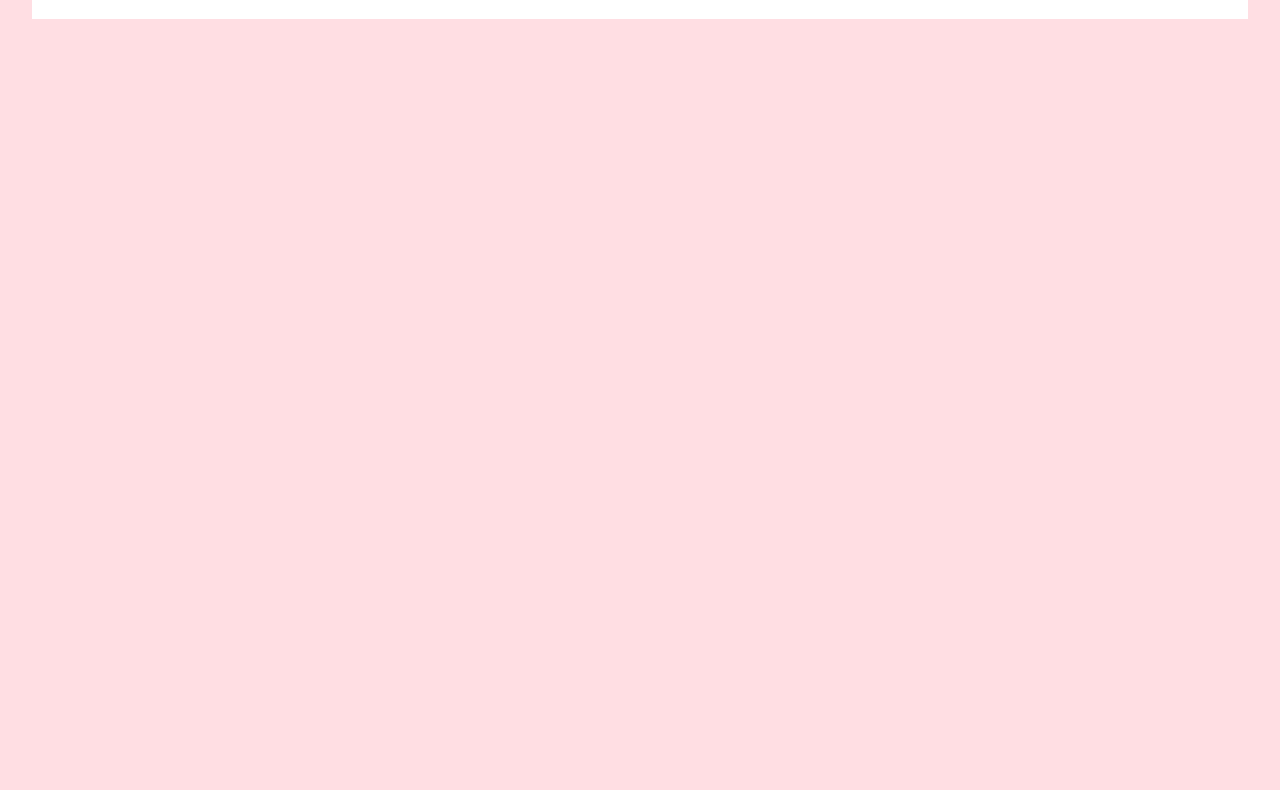
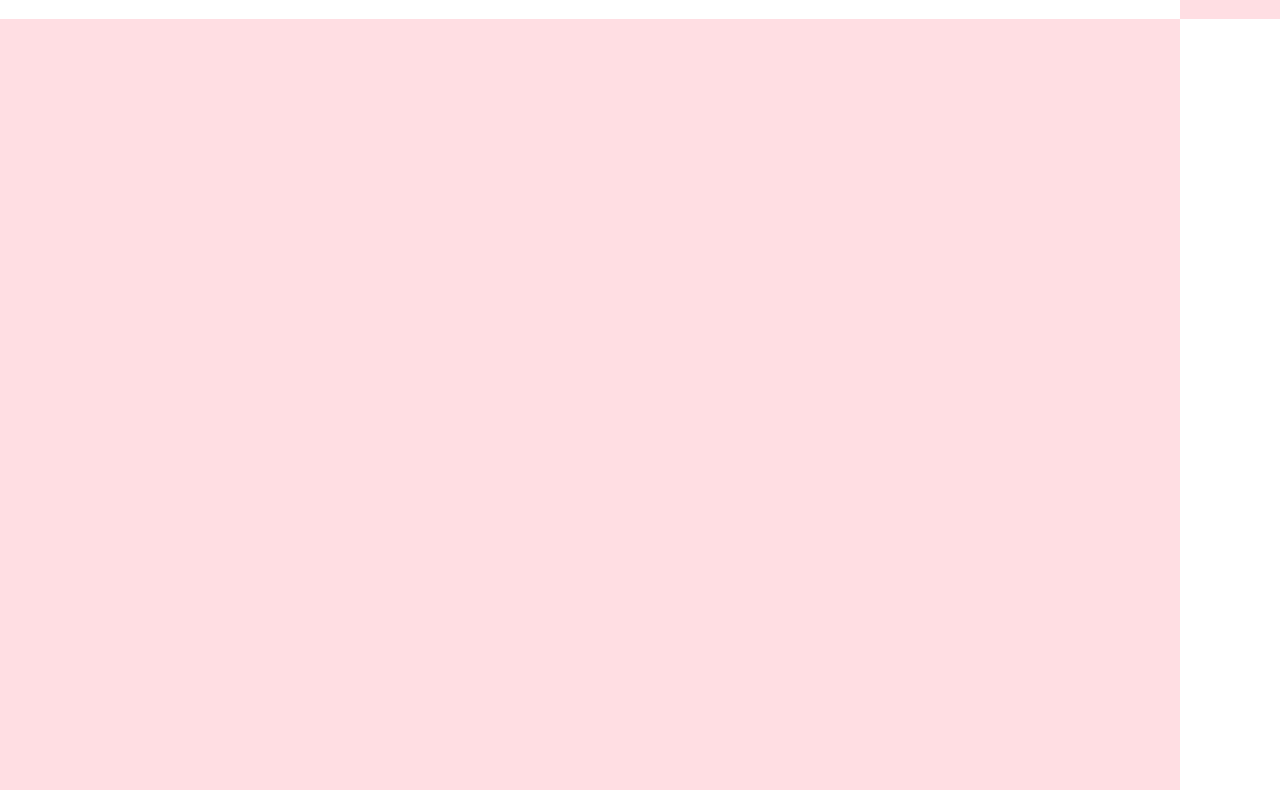
Before and after one commit to mckaypaswaters/August20AfternoonProject, a plain HTML site: page index.html in a window 1280 px wide. Shown: the part 141-931 px from the top of the page. Before the commit the page ends 800 px from the top, so only its background shows below. Drawn offline with Linux system fonts and the light colour scheme.

Commit message:
added column

```diff
--- a/index.html
+++ b/index.html
@@ -20,7 +20,9 @@
             <div class="link5">Conversations</div>
             <button class='subscribe'>Subscribe</button>
         </nav>
-        <div></div>
+        <div class = flexColumn>
+            <div class="whiteColumn"></div>
+        </div>
     </header>
 </body>
 </html>
--- a/style.css
+++ b/style.css
@@ -58,7 +58,6 @@ header {
     font-size: 12px;
 }
 
-
 .subscribe {
     height: 40px;
     width: 90px;
@@ -67,3 +66,16 @@ header {
     justify-content: right;
     color: white;
 }
+.flexColumn {
+    display: flex;
+    position: relative;
+    top: 160px;
+    align-items: flex-start;
+    justify-content: left;
+}
+.whiteColumn {
+    width: 100px;
+    height: 200vh;
+    background: white;
+    justify-content: left;
+}
```
